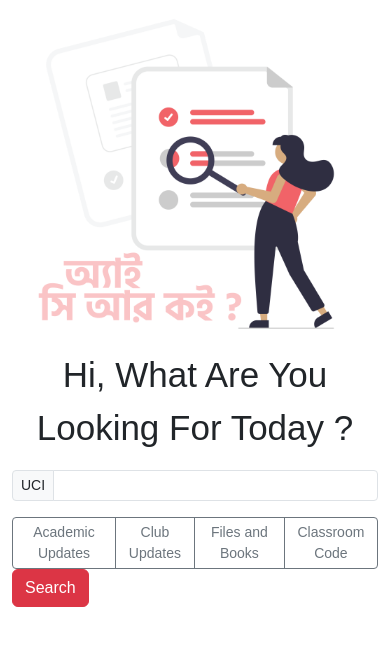
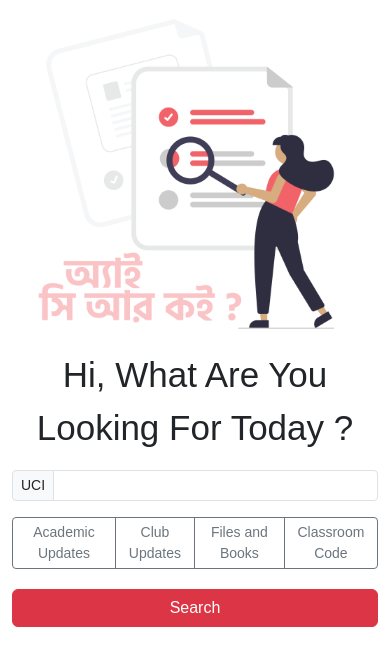
Before and after one commit to sakhadib/the_cr_mate, a PHP site: page /noticeboard/ in a window 390 px wide. Shown: the part 67-733 px from the top of the page. Run offline with PHP 8.4, Linux system fonts and the light colour scheme.

Commit message:
student part done - 1

```diff
--- a/noticeboard/index.php
+++ b/noticeboard/index.php
@@ -1,6 +1,17 @@
 <?php
 include "../header.php";
 ?>
+
+<?php
+    // Check if the cookie is already set
+    $uci = '';
+    if (isset($_COOKIE['uci_cookie'])) {
+        // If the cookie exists, get its current value
+        $uci = $_COOKIE['uci_cookie'];
+        $last = "your last searched UCI : " . $uci;
+    }
+?>
+
 
 <!DOCTYPE html>
 <html lang="en">
@@ -50,8 +61,9 @@ include "../header.php";
             <form action="noticetable.php" method="POST">
                 <div class="input-group input-group-sm mb-3">
                     <span class="input-group-text" id="inputGroup-sizing-sm">UCI</span>
-                    <input type="text" class="form-control" name="inputField" aria-label="Sizing example input" aria-describedby="inputGroup-sizing-sm">
+                    <input type="text" class="form-control" name="inputField" aria-label="Sizing example input" aria-describedby="inputGroup-sizing-sm" value="<?php echo isset($uci) ? htmlspecialchars($uci) : ''; ?>">
                 </div>
+
                 <div class="btn-group btn-group-toggle" data-toggle="buttons">
                     <input type="radio" class="btn-check" name="option" id="academic" value="academic" autocomplete="off" required>
                     <label class="btn btn-sm btn-outline-secondary" for="academic">Academic Updates</label>
@@ -65,7 +77,19 @@ include "../header.php";
                     <input type="radio" class="btn-check" name="option" id="classroom" value="classroom" autocomplete="off" required>
                     <label class="btn btn-sm btn-outline-secondary" for="classroom">Classroom Code</label>
                 </div>
-                <button type="submit" class="btn btn-danger">Search</button>
+                <div class="d-lg-none d-block" style = "height : 20px">
+
+                </div>
+
+                <style>
+                    @media screen and (max-width: 767px) {
+                        /* Apply styles only on devices with a maximum width of 767px */
+                        .sh-search {
+                            width: 100%; /* Set the button to full width on mobile devices */
+                        }
+                    }
+                </style>
+                <button type="submit" class="btn btn-danger sh-search">Search</button>
             </form>
         </div>
     </div>
--- a/noticeboard/noticetable.php
+++ b/noticeboard/noticetable.php
@@ -7,6 +7,12 @@
             // Accessing the UCI value
             if (isset($_POST['inputField'])) {
                 $uci = $_POST['inputField'];
+
+                // Cookie
+                $expiration_time = time() + (60 * 60 * 24 * 60); // 2 months = 60 days * 24 hours * 60 minutes * 60 seconds
+
+                // Set the cookie with the desired name, value, and expiration time
+                setcookie('uci_cookie', $uci, $expiration_time, '/');
 
                 // Now you can use $selectedOption and $uci for further processing or storing in a database, etc.
                 // For example:
```
